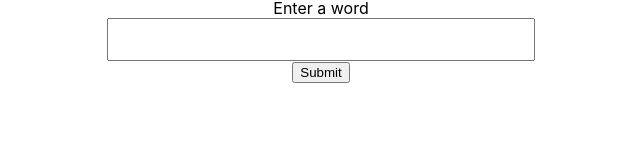
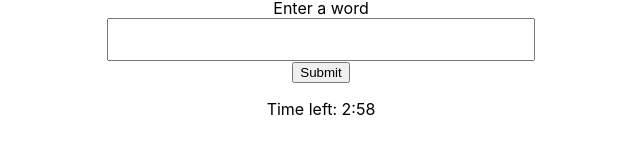
Before and after one commit to StevenWonder/boggle-front, a React (Create React App) app: page / in a window 1280 px wide. Both pictures are taken after typing "Sample", "Sample" into the empty fields and a click on the button "Create new game". Shown: the part 542-696 px from the top of the page, without its empty margins (319-959 px from the left). Built offline with nearby package versions, Linux system fonts and the light colour scheme.

Commit message:
Add counter. Simplify row rendering.

```diff
--- a/src/components/Game.tsx
+++ b/src/components/Game.tsx
@@ -1,6 +1,9 @@
 import * as React from 'react'
 import { useState } from 'react'
+
+import { useCounter } from '../hooks/counter'
 import { generateGame } from '../utils/game'
+
 import { Cell } from './Cell'
 import { LabelFormElement } from './LabelFormElement'
 import { Row } from './Row'
@@ -17,6 +20,7 @@ const cells = generateGame()
 
 export const Game = () => {
     const [userWord, setUserWord] = useState('')
+    const { count } = useCounter()
     return (
         <>
             <div style={{
@@ -24,45 +28,21 @@ export const Game = () => {
                 flexDirection: 'column',
                 alignItems: 'center'
             }}>
+                {
+                    [0, 5, 10, 15, 20].map((val) => {
+                        return (
                             <Row>
                                 <>
-                        {cells.slice(0, 5).map((cell, index) => {
+                                    {cells.slice(val, val + 5).map((cell, index) => {
                                         return <Cell value={cell.value} id={index} key={index}/>
                                     })}
                                 </>
                             </Row>
-                <Row>
-                    <>
-                        {cells.slice(5, 10).map((cell, index) => {
-                            return <Cell value={cell.value} id={index} key={index}/>
-                        })}
-                    </>
-                </Row>
-                <Row>
-                    <>
-                        {cells.slice(10, 15).map((cell, index) => {
-                            return <Cell value={cell.value} id={index} key={index}/>
-                        })}
-                    </>
-                </Row>
-                <Row>
-                    <>
-                        {cells.slice(15, 20).map((cell, index) => {
-                            return <Cell value={cell.value} id={index} key={index}/>
-                        })}
-                    </>
-                </Row>
-                <Row>
-                    <>
-                        {cells.slice(20, 25).map((cell, index) => {
-                            return <Cell value={cell.value} id={index} key={index}/>
-                        })}
-                    </>
-                </Row>
+                        )
+                    })
+                }
             </div>
-            <form style={{
-                paddingTop: '30px'
-            }}>
+            <form style={{ paddingTop: '30px' }}>
                 <LabelFormElement labelText='Enter a word'>
                     <input
                         style={{
@@ -85,6 +65,9 @@ export const Game = () => {
                     Submit
                 </button>
             </form>
+            <div>
+                <p>Time left: {Math.floor(count / 60)}:{count % 60 < 10 ? `0${count % 60}`: count % 60}</p>
+            </div>
         </>
     )
 }
--- /dev/null
+++ b/src/hooks/counter.ts
@@ -0,0 +1,30 @@
+import { useEffect, useState } from "react"
+
+const ONE_SECOND = 1
+const ONE_SECOND_MS = 1000
+const DEFAULT_INITIAL_COUNTDOWN = 180
+
+export const useCounter = (initialCount: number = DEFAULT_INITIAL_COUNTDOWN) => {
+    const [count, setCount] = useState(initialCount)
+    useEffect(() => {
+      if (count !== 0) {
+        const id = countdown(count)
+        return () => {
+          clearTimeout(id)
+        }
+      }
+      return undefined
+    }, [count])
+
+    const countdown = (c: number) => {
+      return setTimeout(() => {
+        setCount(c - ONE_SECOND)
+      }, ONE_SECOND_MS)
+    }
+
+    const restartCountdown = () => {
+      setCount(initialCount)
+    }
+
+    return { count, restartCountdown }
+}
```
Lines whose indentation alone changed are shown as unchanged.
